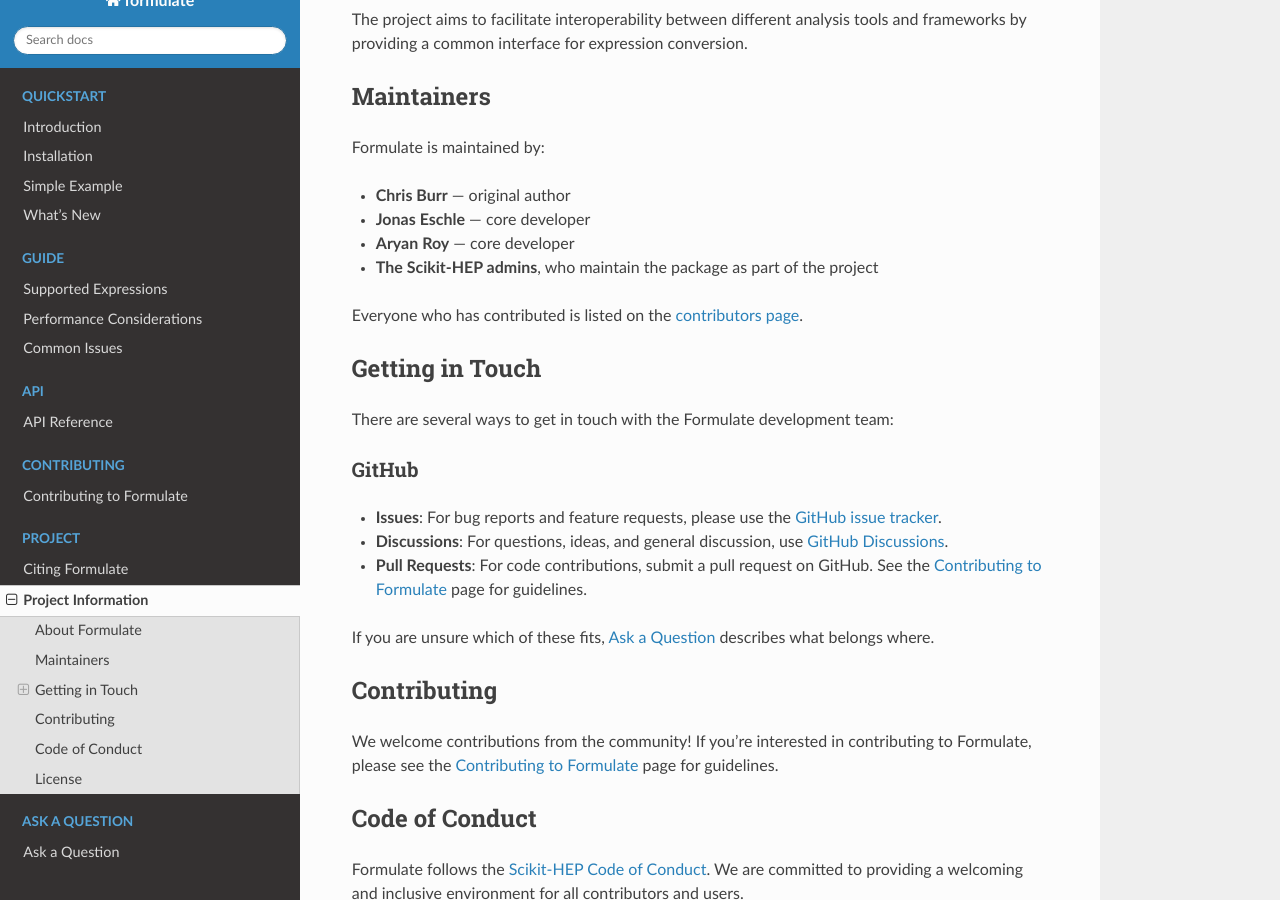
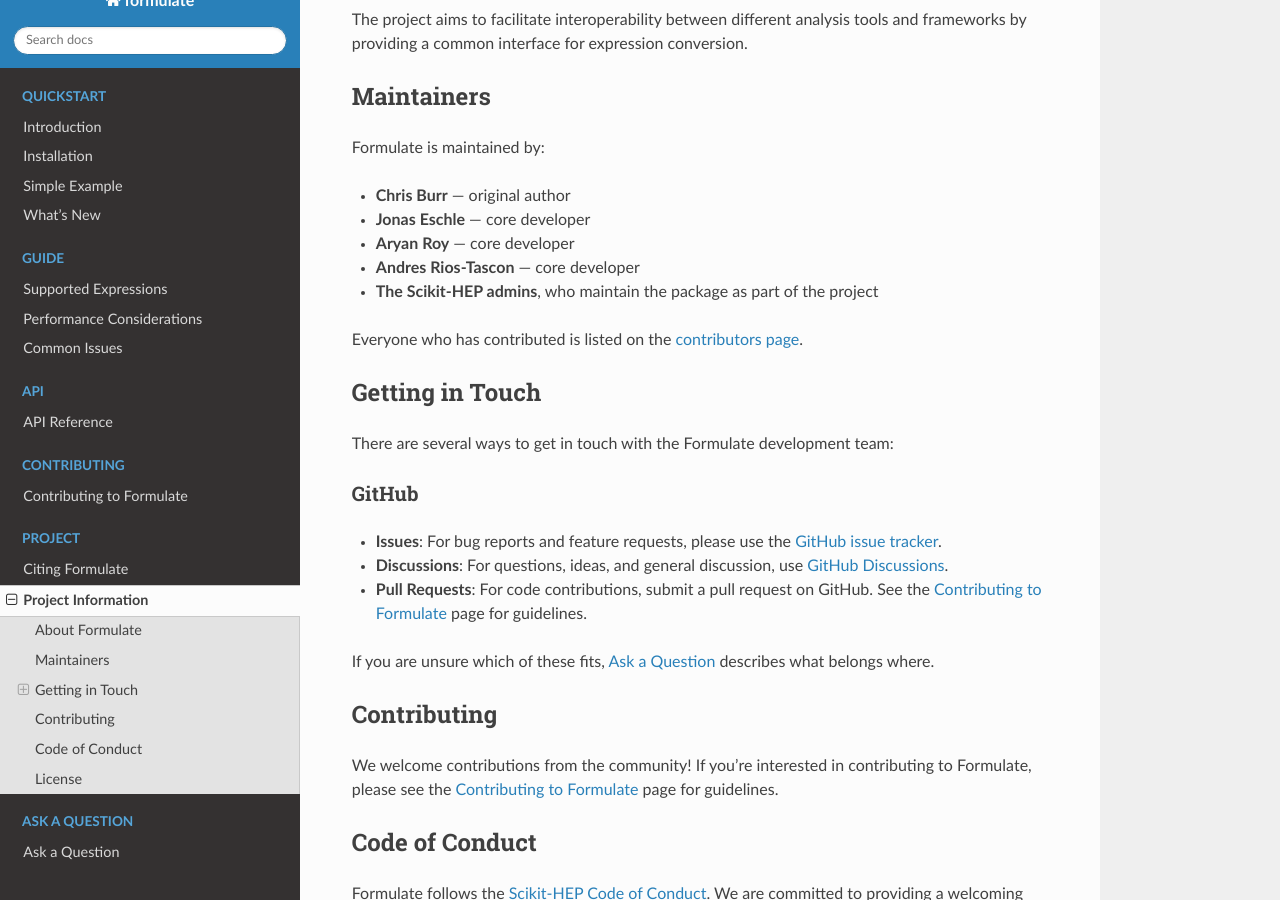
Before and after one commit to scikit-hep/formulate, a Sphinx documentation site: the page built from docs/project/contact.rst, in a window 1280 px wide and 900 px high, scrolled down 376 px. Built offline with Sphinx 7.4.7 and the Read the Docs theme 3.1.0, drawn with Linux system fonts in a browser that asks for light colours.

Commit message:
docs: list Andres Rios-Tascon as a core developer
Assisted-by: claude-code:claude-opus-5

```diff
--- a/docs/project/contact.rst
+++ b/docs/project/contact.rst
@@ -18,6 +18,7 @@ Formulate is maintained by:
 * **Chris Burr** — original author
 * **Jonas Eschle** — core developer
 * **Aryan Roy** — core developer
+* **Andres Rios-Tascon** — core developer
 * **The Scikit-HEP admins**, who maintain the package as part of the project
 
 Everyone who has contributed is listed on the `contributors page
```
